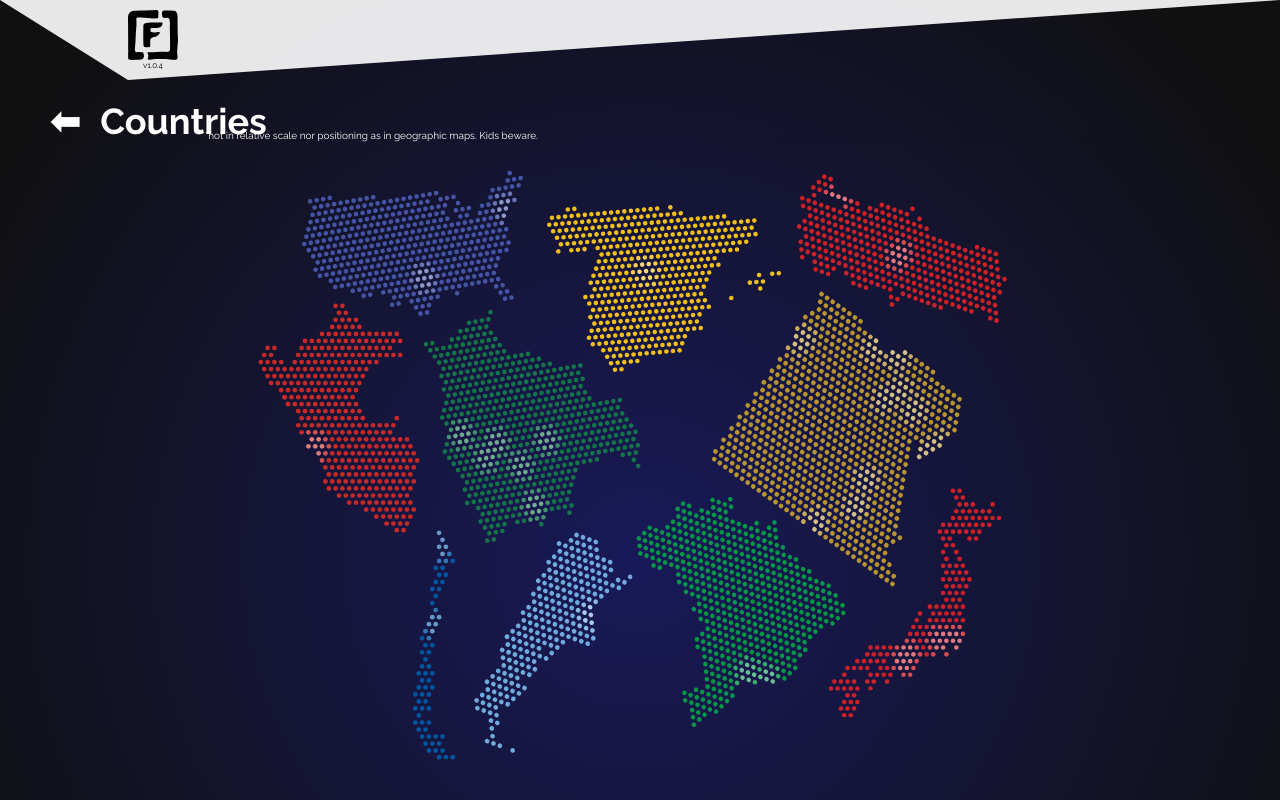
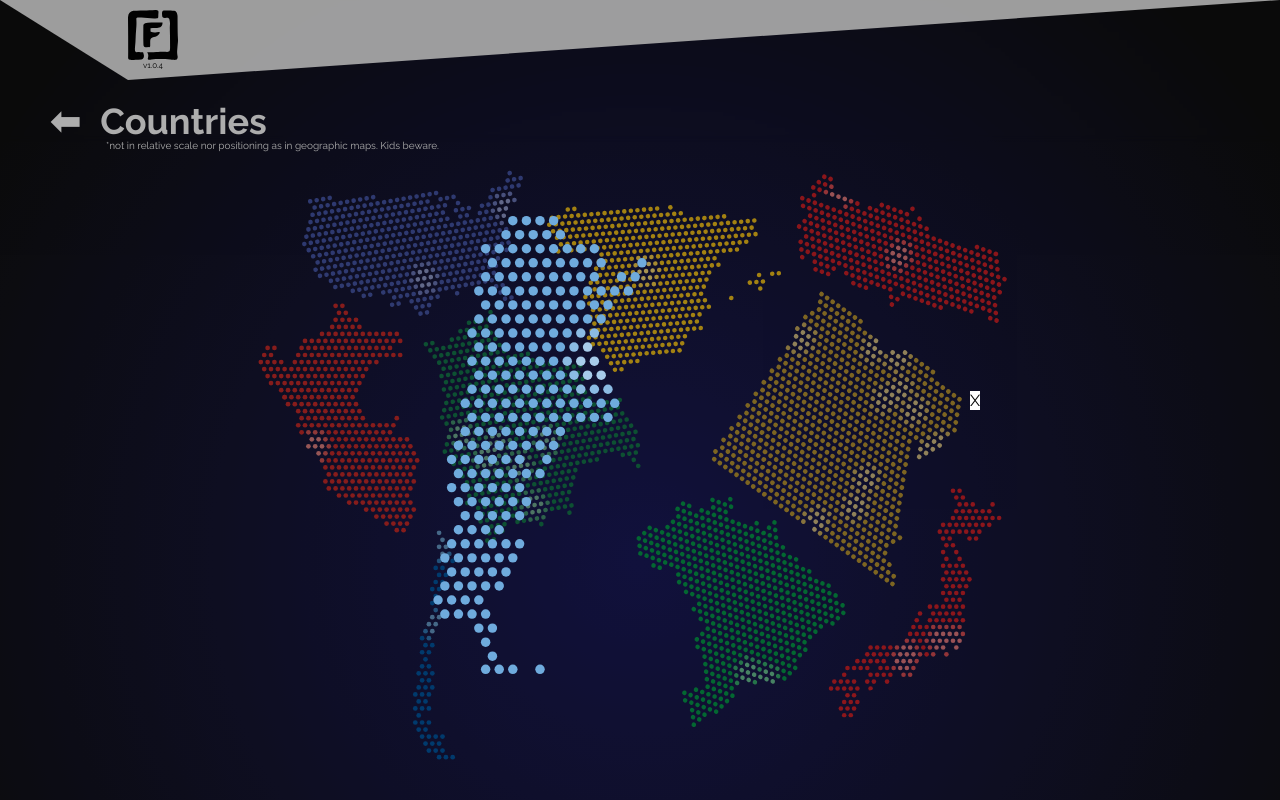
Before and after one commit to TheFrankemon/000, an Angular app: page /passport/countries in a window 1280 px wide. Both pictures are taken after a click on the element 550 px from the left and 645 px from the top of the page. Built offline with nearby package versions, Linux system fonts and the light colour scheme.

Commit message:
Add AngularCDK & scaled country on click

```diff
--- a/package.json
+++ b/package.json
@@ -11,6 +11,7 @@
   "private": true,
   "dependencies": {
     "@angular/animations": "^14.2.10",
+    "@angular/cdk": "^7.0.0",
     "@angular/common": "^14.2.10",
     "@angular/compiler": "^14.2.10",
     "@angular/core": "^14.2.10",
--- a/src/app/passport/countries/countries.component.html
+++ b/src/app/passport/countries/countries.component.html
@@ -1,11 +1,11 @@
 <app-back-button>Countries</app-back-button>
 
+<span class="map-disclaimer">*not in relative scale nor positioning as in geographic maps. Kids beware.</span>
 <div class="map-wrapper">
-  <span class="map-disclaimer">*not in relative scale nor positioning as in geographic maps. Kids beware.</span>
-  <div class="country-object {{item.code}}" *ngFor="let item of visitedCountries; let i = index">
-    <div class="country-map" (click)="test()" (mouseenter)="hovered=i" (mouseleave)="hovered=-1">
+  <div class="country-object {{item.code}}" [class.selected]="selectedCountry === item.code" *ngFor="let item of visitedCountries; let i = index">
+    <div class="country-map" (click)="openCountryDetails(i)" (mouseenter)="hovered=i" (mouseleave)="hovered=-1">
       <object type="image/svg+xml" [data]="item.sanitizedUrl"></object>
     </div>
-    <h2 [class.hovered]="hovered === i">{{item.name}}</h2>
+    <h2 [class.hovered]="selectedCountry === undefined && hovered === i">{{item.name}}</h2>
   </div>
 </div>
--- a/src/app/passport/countries/countries.component.scss
+++ b/src/app/passport/countries/countries.component.scss
@@ -10,15 +10,15 @@
   position: relative;
   width: 730px;
   margin: 90px auto 0;
+}
 
-  .map-disclaimer {
-    position: absolute;
-    top: 40px;
-    left: -70px;
-    color: var(--light-color);
-    font-size: 10px;
-    z-index: 2;
-  }
+.map-disclaimer {
+  position: absolute;
+  top: 140px;
+  left: 106px;
+  color: var(--light-color);
+  font-size: 10px;
+  z-index: 2;
 }
 
 .country-object {
@@ -55,6 +55,18 @@
 
     &.hovered {
       opacity: 1;
+    }
+  }
+
+  &.selected {
+    top: 240px !important;
+    left: 150px !important;
+    z-index: 1001;
+    transform: scale(2) !important;
+
+    .country-map {
+      transform: scale(1) !important;
+      cursor: default;
     }
   }
 
--- a/src/app/passport/countries/countries.component.ts
+++ b/src/app/passport/countries/countries.component.ts
@@ -1,5 +1,9 @@
-import { Component, OnInit } from '@angular/core';
+import { Overlay, OverlayConfig } from '@angular/cdk/overlay';
+import { ComponentPortal, PortalInjector } from '@angular/cdk/portal';
+import { Component, Injector, OnInit } from '@angular/core';
+import { merge } from 'rxjs';
 import { DomSanitizer, SafeUrl } from '@angular/platform-browser';
+import { CONTAINER_DATA, CountryDetailComponent } from './country-detail/country-detail.component';
 
 @Component({
   selector: 'app-countries',
@@ -14,9 +18,12 @@ export class CountriesComponent implements OnInit {
     sanitizedUrl?: SafeUrl
   }[];
   hovered: number;
+  selectedCountry: string | undefined;
 
   constructor(
-    private sanitizer: DomSanitizer
+    private sanitizer: DomSanitizer,
+    public overlay: Overlay,
+    private injector: Injector
   ) {
     this.visitedCountries = [{
       name: "Argentina",
@@ -64,7 +71,35 @@ export class CountriesComponent implements OnInit {
     return this.sanitizer.bypassSecurityTrustResourceUrl(url);
   }
 
-  test() {
-    alert('sdada');
+  createInjector(d: string): PortalInjector {
+    const injectorTokens = new WeakMap();
+    injectorTokens.set(CONTAINER_DATA, d);
+    return new PortalInjector(this.injector, injectorTokens);
+  }
+
+  openCountryDetails(countryIndex: number) {
+    if (this.selectedCountry === this.visitedCountries[countryIndex].code) {
+      return;
+    }
+
+    this.selectedCountry = this.visitedCountries[countryIndex].code;
+
+    const overlayConfig: OverlayConfig = {
+      width: '310px',
+      // panelClass: 'absolute-overlay',
+      hasBackdrop: true,
+      positionStrategy: this.overlay.position().global().right().centerVertically()
+    };
+
+    const overlayRef = this.overlay.create(overlayConfig);
+
+    const data = this.visitedCountries[countryIndex].name;
+    const countryPortal = new ComponentPortal(CountryDetailComponent, null, this.createInjector(data));
+    const countryPortalRef = overlayRef.attach(countryPortal);
+
+    merge(overlayRef.backdropClick(), countryPortalRef.instance.closeEmitter).subscribe(s => {
+      this.selectedCountry = undefined;
+      overlayRef.dispose();
+    })
   }
 }
--- /dev/null
+++ b/src/app/passport/countries/country-detail/country-detail.component.html
@@ -0,0 +1 @@
+<div class="close-button" (click)="close()">X</div>
--- /dev/null
+++ b/src/app/passport/countries/country-detail/country-detail.component.scss
@@ -0,0 +1,3 @@
+:host {
+  background-color: var(--light-color);
+}
--- /dev/null
+++ b/src/app/passport/countries/country-detail/country-detail.component.ts
@@ -0,0 +1,24 @@
+import { Component, EventEmitter, Inject, InjectionToken, OnInit } from '@angular/core';
+
+export const CONTAINER_DATA = new InjectionToken<string>('CONTAINER_DATA');
+
+@Component({
+  selector: 'app-country-detail',
+  templateUrl: './country-detail.component.html',
+  styleUrls: ['./country-detail.component.scss']
+})
+export class CountryDetailComponent implements OnInit {
+
+  closeEmitter = new EventEmitter<void | boolean>();
+
+  constructor(
+    @Inject(CONTAINER_DATA) public componentData: string,
+  ) { }
+
+  ngOnInit(): void {
+  }
+
+  close(): void {
+    this.closeEmitter.emit();
+  }
+}
--- a/src/styles.scss
+++ b/src/styles.scss
@@ -1,3 +1,5 @@
+@import '@angular/cdk/overlay-prebuilt.css';
+
 @mixin colorVars {
   /* Section colors */
   #{--main-bg-color}:
```
Also changed, not shown: src/app/app.module.ts (+6 -2 lines), 1 other file (tests, documents, lock files or other folders).
